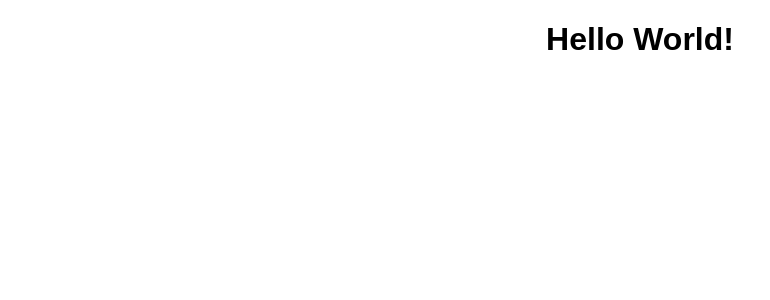
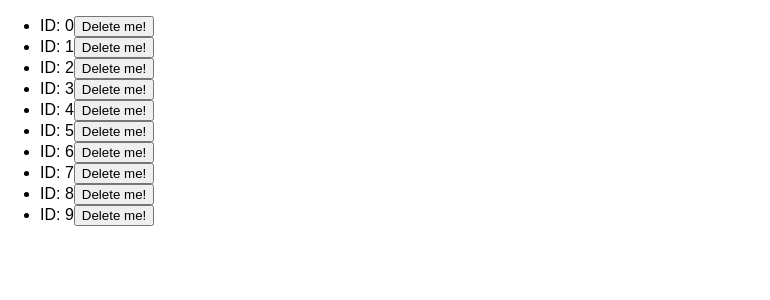
Before and after one commit to s3c0nDD/dom-manipulation, a React (Create React App) app: page / in a window 1280 px wide. Shown: the top 300 px of the page, without its empty margins (0-770 px from the left). Built offline with nearby package versions, Linux system fonts and the light colour scheme.

Commit message:
add some deps, components and layout

```diff
--- a/package.json
+++ b/package.json
@@ -3,9 +3,12 @@
   "version": "0.1.0",
   "private": true,
   "dependencies": {
+    "lodash": "^4.17.4",
+    "prop-types": "^15.5.10",
     "react": "^15.6.1",
     "react-dom": "^15.6.1",
-    "react-scripts": "1.0.13"
+    "react-scripts": "1.0.13",
+    "recompose": "^0.25.0"
   },
   "scripts": {
     "start": "react-scripts start",
--- a/src/App.js
+++ b/src/App.js
@@ -1,14 +1,10 @@
-import React, { Component } from 'react';
+import React from 'react';
+
+import List from './components/List';
 import './App.css';
 
-class App extends Component {
-  render() {
-    return (
-        <div className="App">
-            <h1>Hello World!</h1>
-        </div>
-    );
-  }
-}
+const App = () => (
+    <List />
+);
 
 export default App;
--- /dev/null
+++ b/src/components/Item/Item.js
@@ -0,0 +1,18 @@
+import React from 'react';
+import PropTypes from 'prop-types';
+
+const Item = ({ id }) => (
+    <li
+      value={id}
+      className="list__item"
+    >
+        <span>ID: {id}</span>
+        <button>Delete me!</button>
+    </li>
+);
+
+Item.propTypes = {
+    id: PropTypes.number.isRequired
+};
+
+export default Item;
--- /dev/null
+++ b/src/components/Item/index.js
@@ -0,0 +1,3 @@
+import Item from './Item';
+
+export default Item;
--- /dev/null
+++ b/src/components/List/List.js
@@ -0,0 +1,16 @@
+import React from 'react';
+import PropTypes from 'prop-types';
+
+import Item from './../Item';
+
+const List = ({ itemCount }) => (
+    <ul className="list">
+        { [...Array(itemCount)].map((item, idx) => <Item id={idx} key={idx}/>) }
+    </ul>
+);
+
+List.propTypes = {
+    itemCount: PropTypes.number.isRequired
+};
+
+export default List;
--- /dev/null
+++ b/src/components/List/index.js
@@ -0,0 +1,5 @@
+import withProps from 'recompose/withProps';
+
+import List from './List';
+
+export default withProps({ itemCount: 10 })(List);
```
Also changed, not shown: 1 other file (tests, documents, lock files or other folders).
